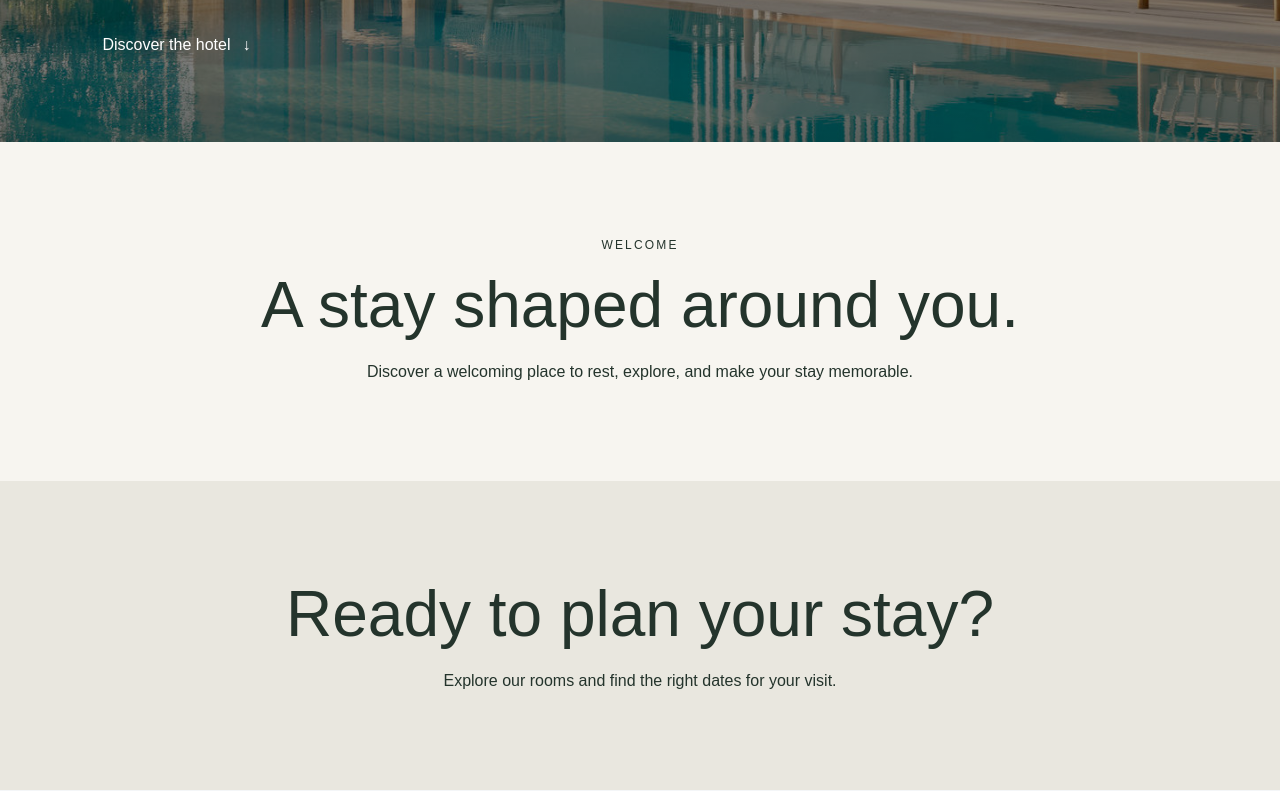
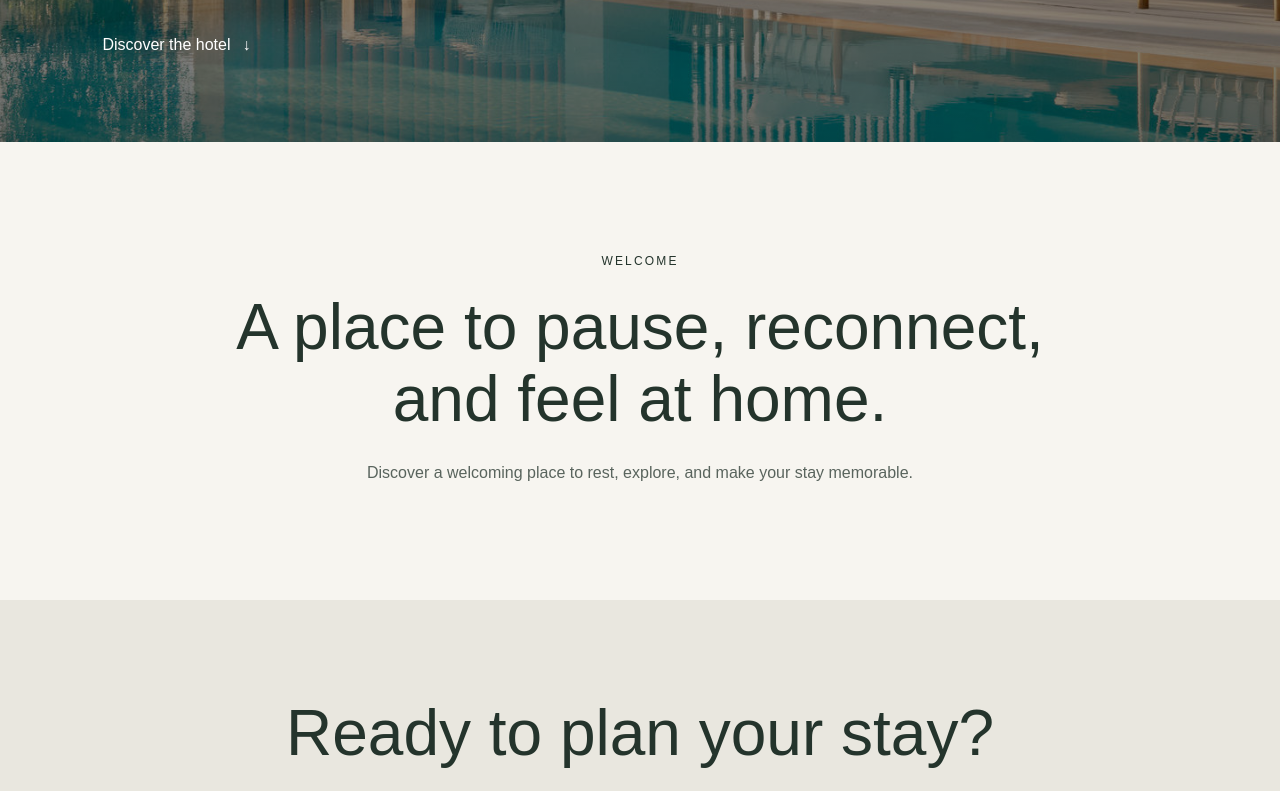
Before and after one commit to Kgwale-NN/hotel-app, a React (Vite) app in the folder frontend/: page / in a window 1280 px wide. Shown: the part 658-1449 px from the top of the page. Built offline with nearby package versions, Linux system fonts and the light colour scheme.

Commit message:
Add hotel welcome section

```diff
--- a/frontend/src/components/hotel/HomePage.tsx
+++ b/frontend/src/components/hotel/HomePage.tsx
@@ -1,5 +1,6 @@
 import SiteHeader from '../layout/SiteHeader'
 import styles from './HomePage.module.css'
+import HotelIntroduction from './HotelIntroduction'
 
 function HomePage() {
   return (
@@ -16,14 +17,7 @@ function HomePage() {
         </div>
       </section>
 
-      <section className={styles.introduction} id="about">
-        <p className={styles.eyebrow}>WELCOME</p>
-        <h2>A stay shaped around you.</h2>
-        <p>
-          Discover a welcoming place to rest, explore, and make your stay
-          memorable.
-        </p>
-      </section>
+     <HotelIntroduction />
 
       <section className={styles.booking} id="booking">
         <h2>Ready to plan your stay?</h2>
--- /dev/null
+++ b/frontend/src/components/hotel/HotelIntroduction.module.css
@@ -0,0 +1,33 @@
+.introduction {
+  padding: 7rem 8vw;
+  color: #24342c;
+  text-align: center;
+}
+
+.eyebrow {
+  margin: 0 0 1.5rem;
+  font-family: Arial, sans-serif;
+  font-size: 0.75rem;
+  letter-spacing: 0.18em;
+}
+
+.introduction h2 {
+  max-width: 850px;
+  margin: 0 auto;
+  font-size: clamp(2.25rem, 5vw, 4.5rem);
+  font-weight: 400;
+  line-height: 1.12;
+}
+
+.description {
+  max-width: 560px;
+  margin: 1.5rem auto 0;
+  color: #59645d;
+  line-height: 1.8;
+}
+
+@media (max-width: 600px) {
+  .introduction {
+    padding: 5rem 1.5rem;
+  }
+}
--- /dev/null
+++ b/frontend/src/components/hotel/HotelIntroduction.tsx
@@ -0,0 +1,16 @@
+import styles from './HotelIntroduction.module.css'
+
+function HotelIntroduction() {
+  return (
+    <section className={styles.introduction} id="about">
+      <p className={styles.eyebrow}>WELCOME</p>
+      <h2>A place to pause, reconnect, and feel at home.</h2>
+      <p className={styles.description}>
+        Discover a welcoming place to rest, explore, and make your stay
+        memorable.
+      </p>
+    </section>
+  )
+}
+
+export default HotelIntroduction
```
